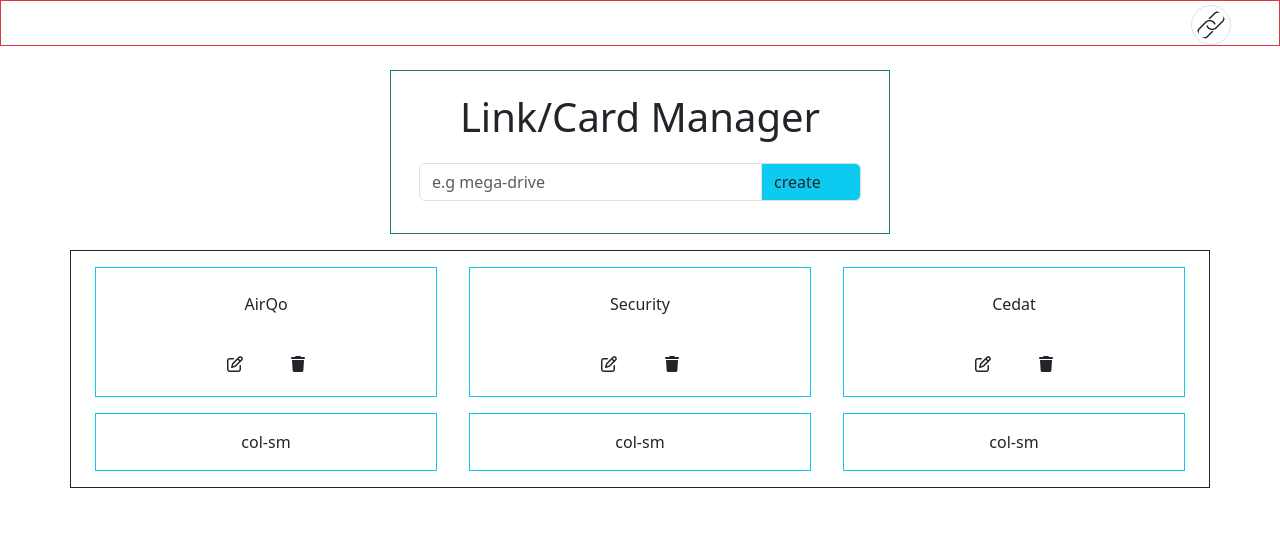
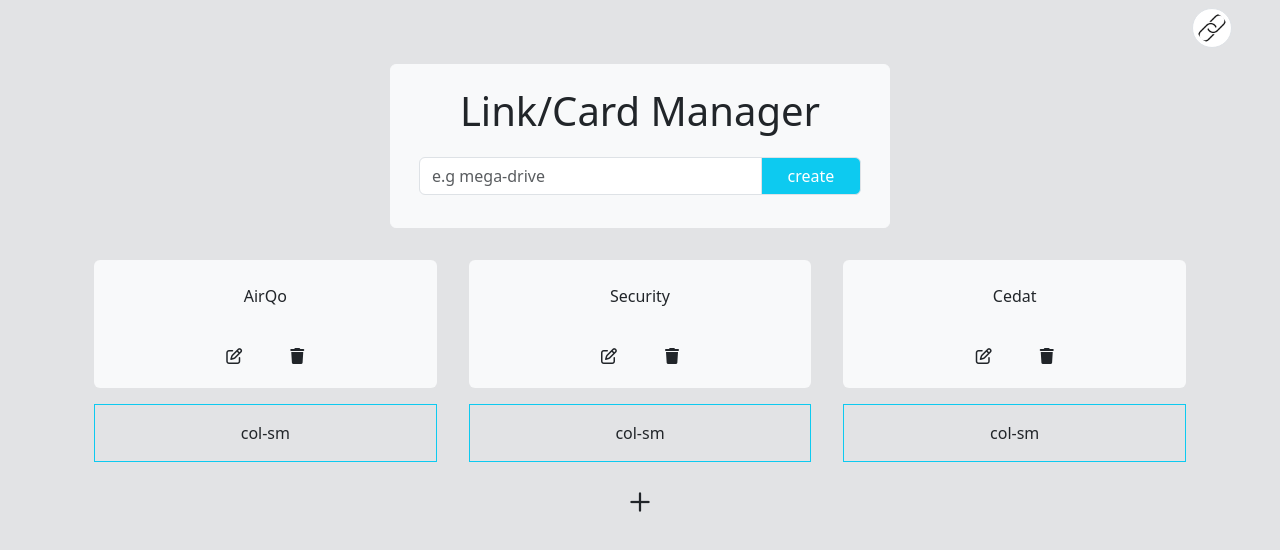
Before and after one commit to bruceMug/LINKify, a website: page public/home.html in a window 1280 px wide. Drawn offline with nearby package versions, Linux system fonts and the light colour scheme.

Commit message:
updated homepage

```diff
--- a/public/home.html
+++ b/public/home.html
@@ -5,38 +5,35 @@
     <meta name="viewport" content="width=device-width, initial-scale=1.0">
     <link href="https://cdn.jsdelivr.net/npm/bootstrap@5.3.0/dist/css/bootstrap.min.css" rel="stylesheet" integrity="sha384-9ndCyUaIbzAi2FUVXJi0CjmCapSmO7SnpJef0486qhLnuZ2cdeRhO02iuK6FUUVM" crossorigin="anonymous">
     <script src="https://kit.fontawesome.com/970ef4d33f.js" crossorigin="anonymous"></script>
-    <link rel="stylesheet" href="https://cdnjs.cloudflare.com/ajax/libs/font-awesome/4.7.0/css/font-awesome.min.css">
+    <!-- <link rel="stylesheet" href="https://cdnjs.cloudflare.com/ajax/libs/font-awesome/4.7.0/css/font-awesome.min.css"> -->
     <link rel="stylesheet" href="style.css">
     <title>home page</title>
 </head>
-<body>
+<body class="bg-secondary-subtle">
     <nav>
-        <ul class="nav justify-content-end border border-danger">
-                <img class="img-thumbnail object-fit-cover border rounded rounded-5 mx-5 mt-1" src="/image/iconmonstr/apple-touch-icon.png" alt="">
+      <ul class="nav justify-content-end">
+        <img class="img-thumbnail object-fit-cover rounded rounded-5 mx-5 mt-2" src="/image/iconmonstr/apple-touch-icon.png" alt="">
       </ul>
     </nav>
 
 
-    <div class="container text-center border border-success mt-4" style="width: 500px;">
+    <div class="container text-center mt-3 border border-light bg-body-tertiary rounded-2" style="width: 500px;">
         <div class="row p-3">
           <div class="col-sm align-self-center">
             <p class="fs-1">Link/Card Manager</p>
-
-          <div class="input-group mb-3">
-            <input type="text" class="form-control" placeholder="e.g mega-drive" aria-label="Recipient's username" aria-describedby="basic-addon2">
-            <span class="input-group-text bg-info" style="width: 100px" id="basic-addon2">create</span>
+            <div class="input-group mb-3">
+              <input type="text" class="form-control" placeholder="e.g mega-drive" aria-label="Recipient's username" aria-describedby="basic-addon2">
+              <span class="input-group-text bg-info justify-content-center text-white" style="width: 100px" id="basic-addon2">create</span>
+            </div>
           </div>
         </div>
-
-        </div>
-
-        </div>
-      </div>
+    </div>
 
 
-      <div class="container text-center border border-dark mt-3">
+
+      <div class="container text-center mt-4">
         <div class="row g-2 mt-2">
-          <div class="col-sm  p-3 border border-info mx-3 ">
+          <div class="col-sm  p-3 mx-3 bg-body-tertiary rounded-2">
 
             <div class="d-flex align-items-center flex-column">
               <div class="p-2 mb-4">AirQo</div>
@@ -47,7 +44,7 @@
             </div>
 
           </div>
-          <div class="col-sm p-3 border border-info mx-3">
+          <div class="col-sm p-3 mx-3 bg-body-tertiary rounded-2">
             <div class="d-flex align-items-center flex-column">
               <div class="p-2 mb-4">Security</div>
               <div class="p-1 d-flex">
@@ -58,7 +55,7 @@
 
 
           </div>
-          <div class="col-sm p-3 border border-info mx-3">
+          <div class="col-sm p-3 bg-body-tertiary mx-3 rounded-2">
             <div class="d-flex align-items-center flex-column">
               <div class="p-2 mb-4">Cedat</div>
               <div class="p-1 d-flex">
@@ -82,6 +79,10 @@
           </div>
       </div>
 
+      <div class="d-flex justify-content-center pt-4">
+        <i class="fa-regular fa-plus fa-fade fa-xl"></i>
+      </div>
+
       <script src="https://cdn.jsdelivr.net/npm/bootstrap@5.3.0/dist/js/bootstrap.bundle.min.js" integrity="sha384-geWF76RCwLtnZ8qwWowPQNguL3RmwHVBC9FhGdlKrxdiJJigb/j/68SIy3Te4Bkz" crossorigin="anonymous"></script>
 </body>
 </html>
```
